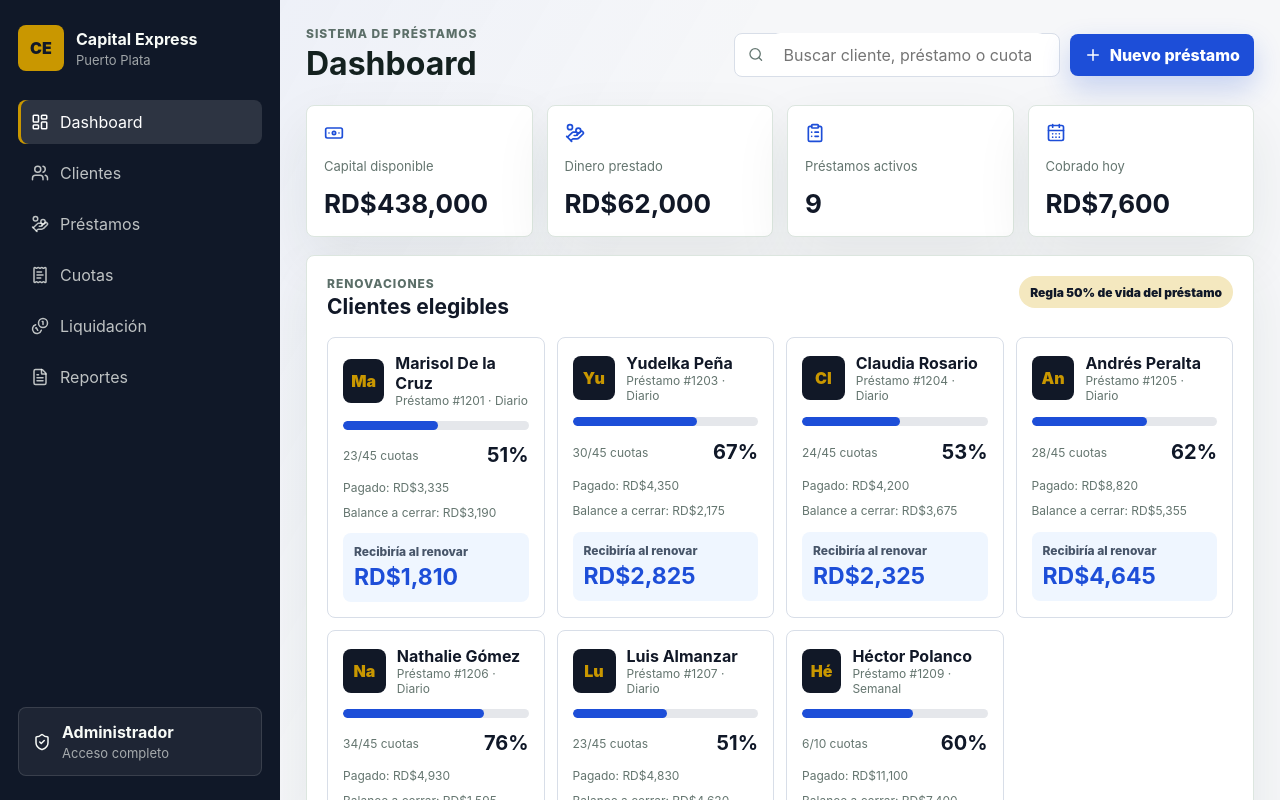
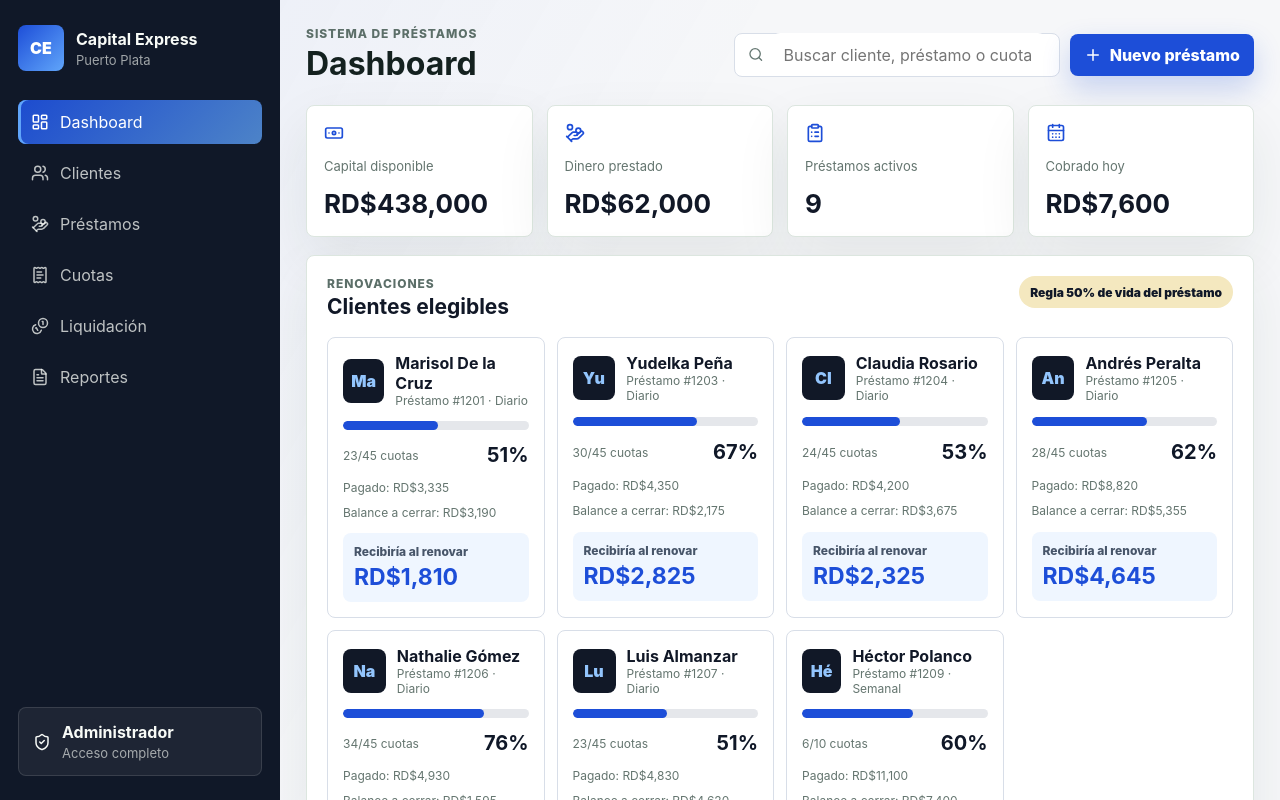
Before and after one commit to carlosreynag06/capital-express, a React (Vite) app: page / in a window 1280 px wide. Shown: the top 800 px of the page. Built offline with nearby package versions, Linux system fonts and the light colour scheme.

Commit message:
Refine sidebar and avatar colors

```diff
--- a/src/App.css
+++ b/src/App.css
@@ -32,8 +32,8 @@
   display: grid;
   place-items: center;
   border-radius: 8px;
-  background: #c99700;
-  color: #101828;
+  background: linear-gradient(135deg, #1d4ed8 0%, #60a5fa 100%);
+  color: #ffffff;
   font-weight: 900;
 }
 
@@ -84,8 +84,8 @@ nav {
 .nav-item:hover,
 .nav-item.active {
   color: #ffffff;
-  background: rgba(255, 255, 255, 0.12);
-  box-shadow: inset 3px 0 0 #c99700;
+  background: linear-gradient(135deg, rgba(29, 78, 216, 0.95) 0%, rgba(96, 165, 250, 0.76) 100%);
+  box-shadow: inset 3px 0 0 #60a5fa;
 }
 
 .session-card {
@@ -490,7 +490,7 @@ p {
   place-items: center;
   border-radius: 8px;
   background: #111827;
-  color: #c99700;
+  color: #93c5fd;
   font-weight: 900;
 }
 
```
